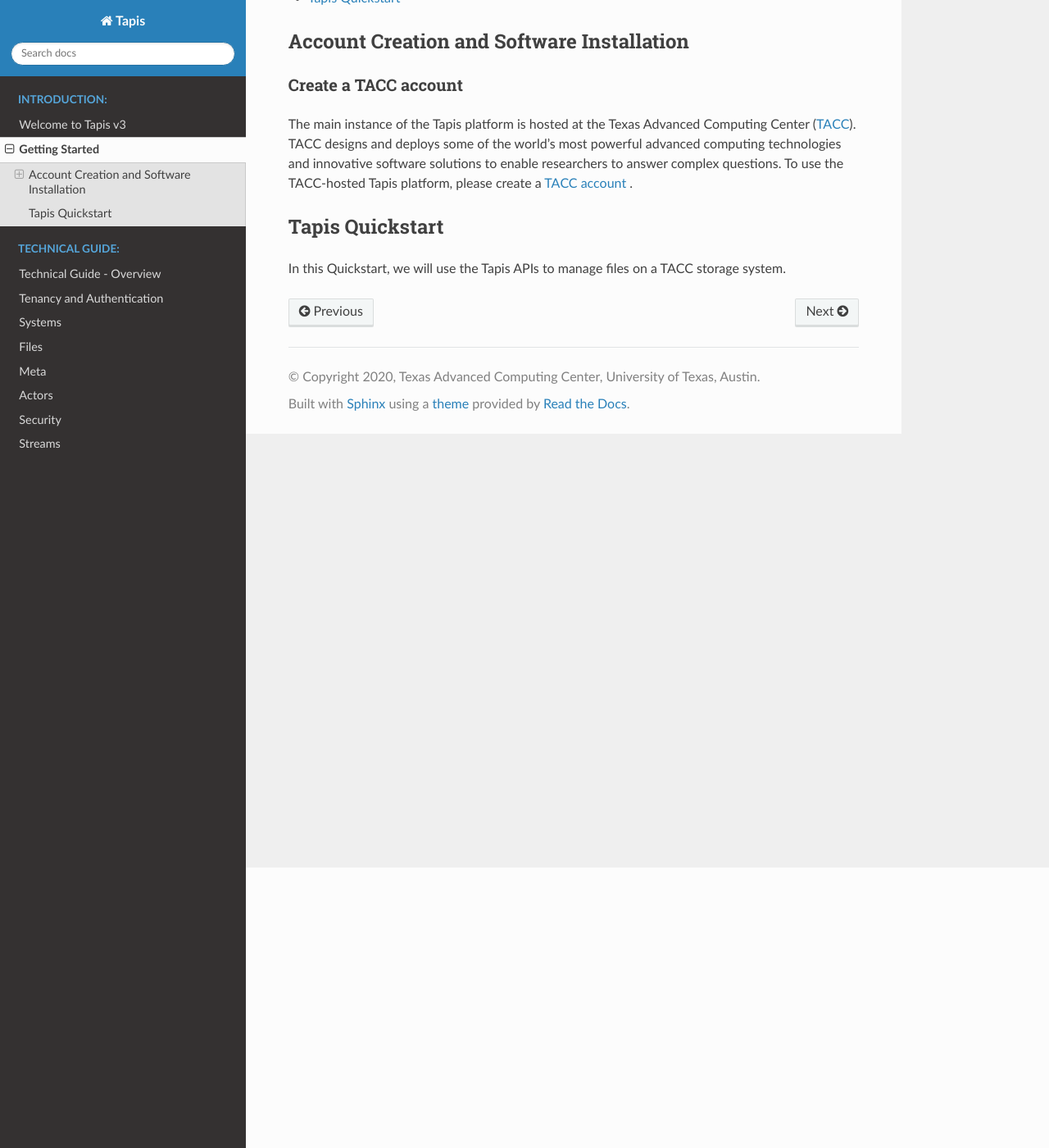
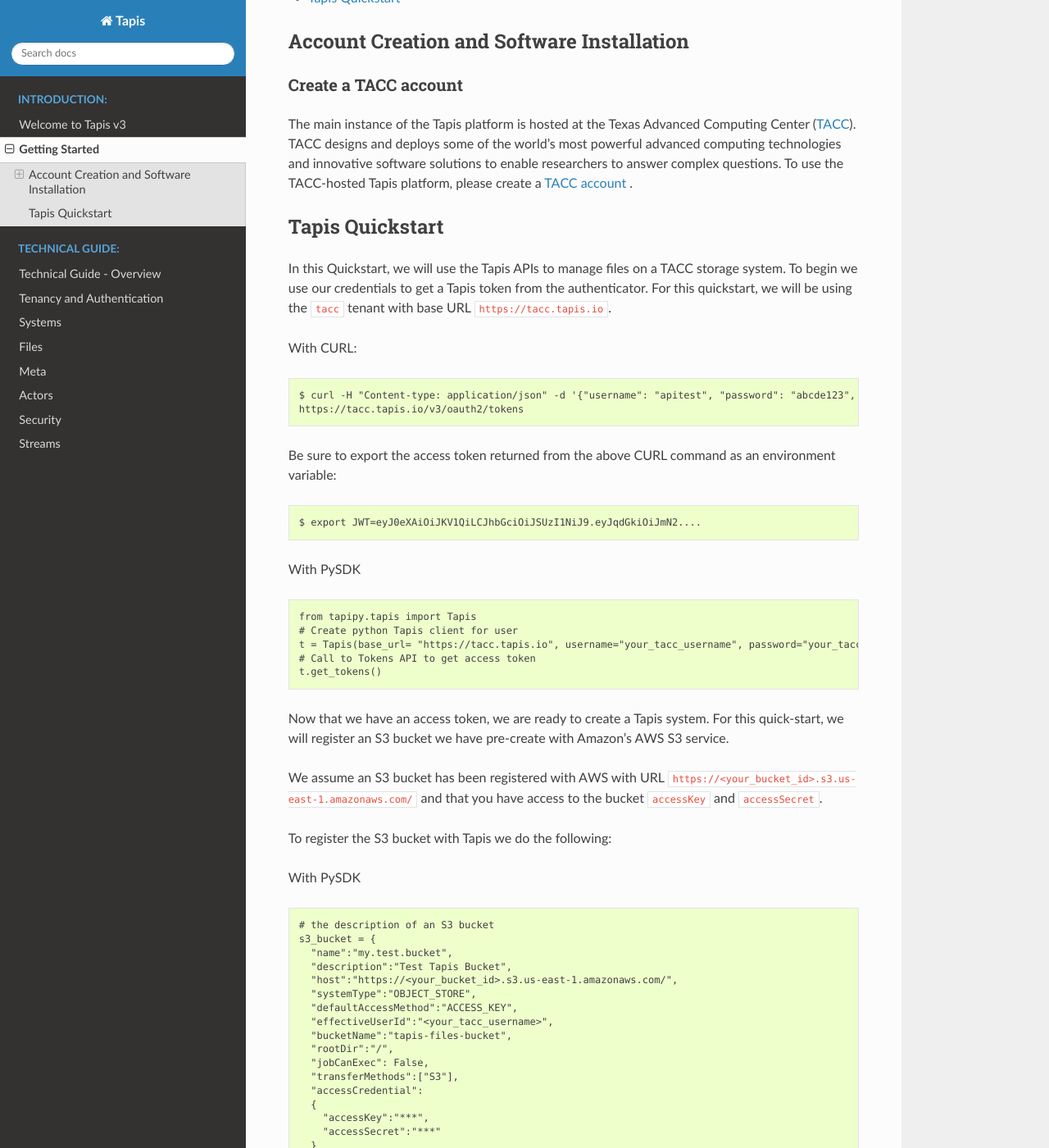
Before and after one commit to tapis-project/documentation, a Sphinx documentation site: the page built from source/getting-started/index.rst, in a window 1280 px wide and 1400 px high, scrolled down 342 px. Shown: the whole window at 82% size. Built offline with Sphinx 7.4.7 and the Read the Docs theme 2.0.0, drawn with Linux system fonts in a browser that asks for light colours; some of the changed text lies outside the part shown.

Commit message:
updates to the getting started tutorial.

```diff
--- a/source/getting-started/index.rst
+++ b/source/getting-started/index.rst
@@ -28,4 +28,124 @@
 Tapis Quickstart
 ----------------
 
-In this Quickstart, we will use the Tapis APIs to manage files on a TACC storage system.
+In this Quickstart, we will use the Tapis APIs to manage files on a TACC storage system. To begin we use our credentials
+to get a Tapis token from the authenticator. For this quickstart, we will be using the ``tacc`` tenant with base URL
+``https://tacc.tapis.io``.
+
+With CURL:
+
+.. code-block:: plain-text
+
+ $ curl -H "Content-type: application/json" -d '{"username": "apitest", "password": "abcde123", "grant_type": "password" }' \
+ https://tacc.tapis.io/v3/oauth2/tokens
+
+Be sure to export the access token returned from the above CURL command as an environment variable:
+
+.. code-block:: plaintext
+
+ $ export JWT=eyJ0eXAiOiJKV1QiLCJhbGciOiJSUzI1NiJ9.eyJqdGkiOiJmN2....
+
+
+With PySDK
+
+.. code-block:: plain-text
+
+    from tapipy.tapis import Tapis
+    # Create python Tapis client for user
+    t = Tapis(base_url= "https://tacc.tapis.io", username="your_tacc_username", password="your_tacc_password")
+    # Call to Tokens API to get access token
+    t.get_tokens()
+
+
+Now that we have an access token, we are ready to create a Tapis system. For this quick-start, we will register an S3 bucket
+we have pre-create with Amazon's AWS S3 service.
+
+We assume an S3 bucket has been registered with AWS with URL ``https://<your_bucket_id>.s3.us-east-1.amazonaws.com/``
+and that you have access to the bucket ``accessKey`` and ``accessSecret``.
+
+To register the S3 bucket with Tapis we do the following:
+
+With PySDK
+
+.. code-block:: plain-text
+
+    # the description of an S3 bucket
+    s3_bucket = {
+      "name":"my.test.bucket",
+      "description":"Test Tapis Bucket",
+      "host":"https://<your_bucket_id>.s3.us-east-1.amazonaws.com/",
+      "systemType":"OBJECT_STORE",
+      "defaultAccessMethod":"ACCESS_KEY",
+      "effectiveUserId":"<your_tacc_username>",
+      "bucketName":"tapis-files-bucket",
+      "rootDir":"/",
+      "jobCanExec": False,
+      "transferMethods":["S3"],
+      "accessCredential":
+      {
+        "accessKey":"***",
+        "accessSecret":"***"
+      }
+    }
+
+    # create the system in Tapis
+    t.systems.createSystem(**s3_bucket)
+
+The output should look similar to the following; it describes the System that was just created:
+
+.. code-block:: plain-text
+
+    accessCredential: None
+    bucketName: my.test.bucket
+    created: 2020-06-25T16:11:52.543Z
+    defaultAccessMethod: ACCESS_KEY
+    deleted: False
+    description: Test Tapis Bucket
+    effectiveUserId: <your_tacc_username>
+    enabled: False
+    host: https://tapis-demo.s3.us-east-1.amazonaws.com/
+    id: 2
+    jobCanExec: False
+    jobCapabilities: []
+    jobLocalArchiveDir: None
+    jobLocalWorkingDir: None
+    jobRemoteArchiveDir: None
+    jobRemoteArchiveSystem: None
+    name: tapis-demo
+    notes:
+
+    owner: <yout_tacc_username>
+    port: 0
+    proxyHost:
+    proxyPort: 0
+    rootDir: /
+    systemType: OBJECT_STORE
+    tags: []
+    tenant: dev
+    transferMethods: ['S3']
+    updated: 2020-06-25T16:11:52.543Z
+    useProxy: False
+
+We are now able to list files in our bucket using the Files API.
+
+With PySDK
+
+.. code-block:: plain-text
+
+  permitted_client.files.listFiles(systemId="my.test.bucket", path="/")
+
+The output should include a list of all files in the bucket; for example
+
+.. code-block:: plain-text
+
+    [
+     lastModified: 2020-06-12T16:29:10Z
+     name: Bora2.jpg
+     path: Bora2.jpg
+     size: 390672,
+
+     lastModified: 2020-07-21T16:27:53Z
+     name: plot_2020-07-21T01:29:26.640144Z.png
+     path: plot_2020-07-21T01:29:26.640144Z.png
+     size: 31211
+]
```
